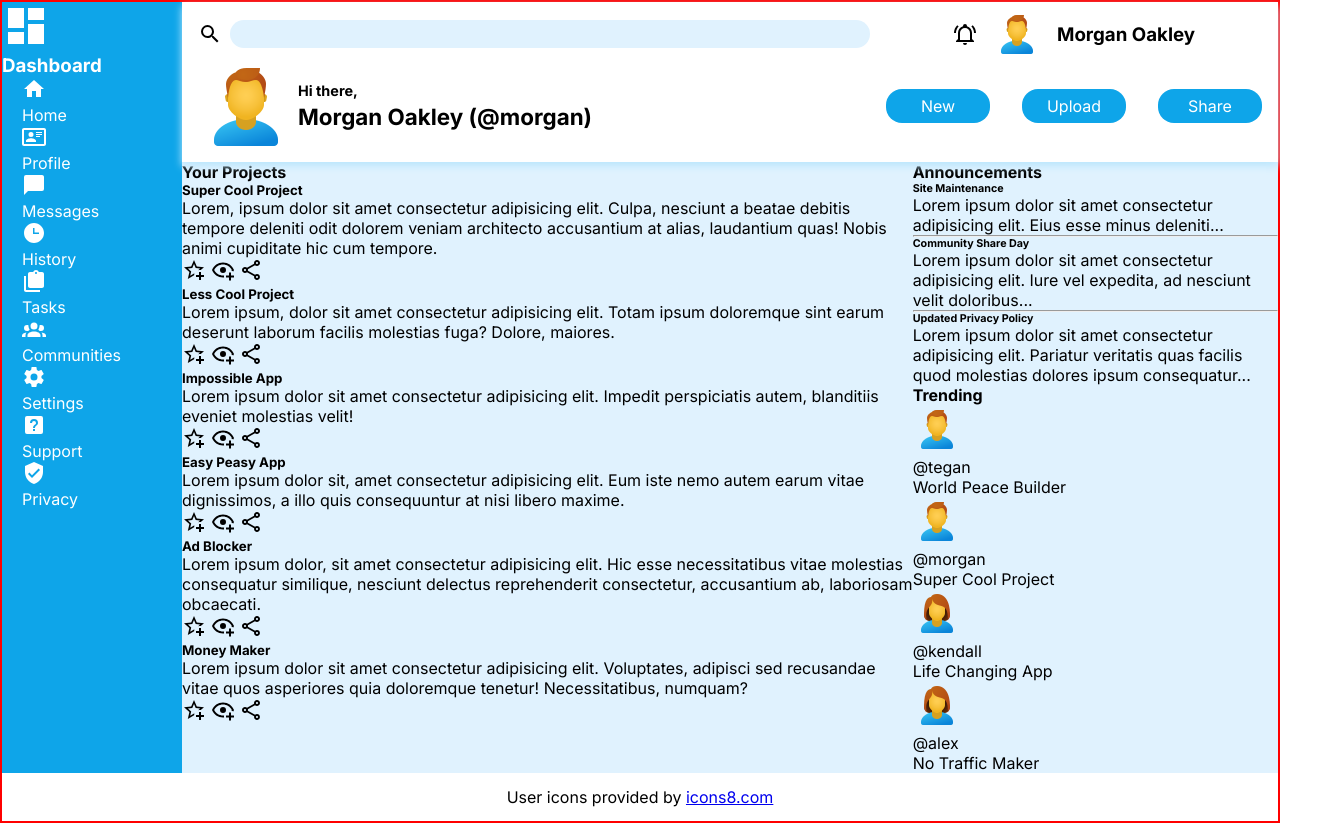
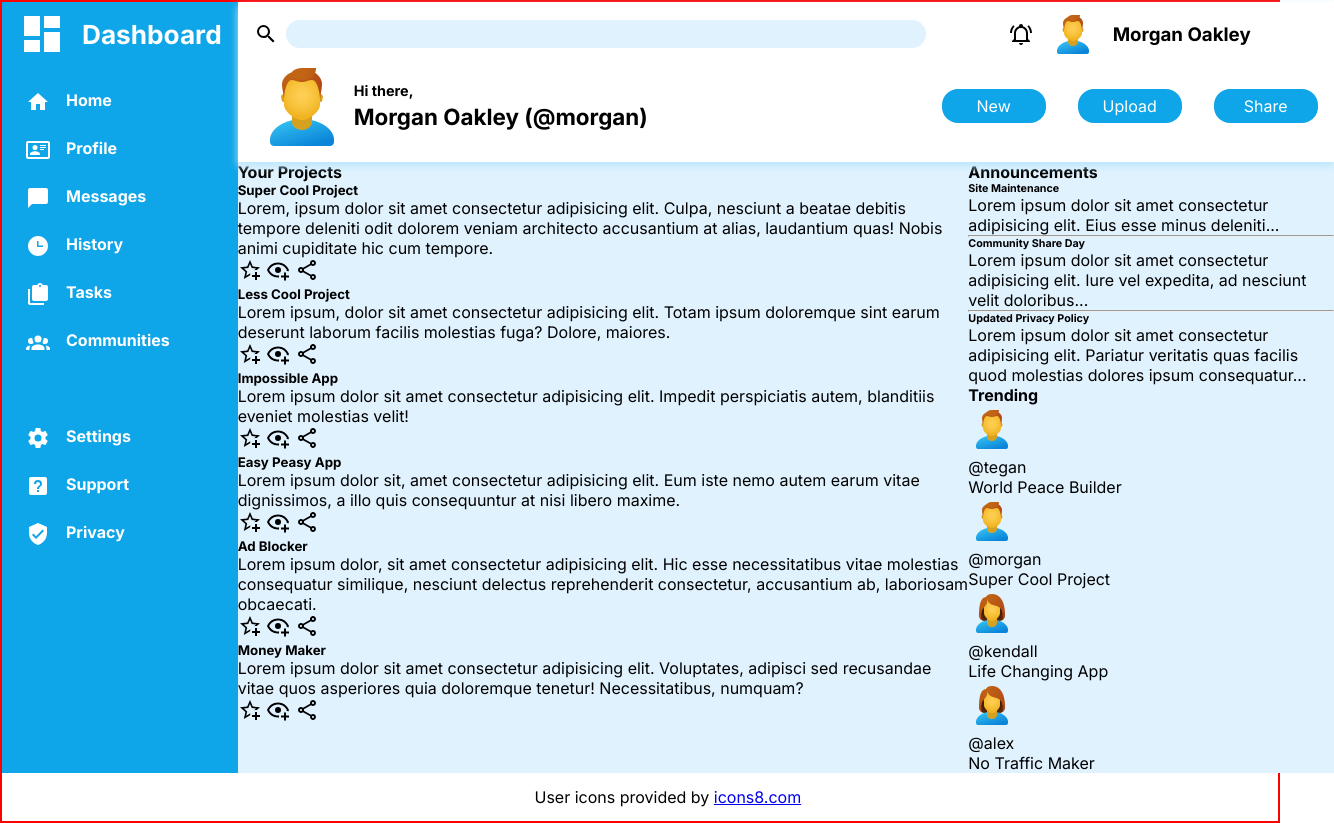
Before and after one commit to Ewest80/admin-dashboard, a plain HTML site: page index.html in a window 1280 px wide. Shown: the whole page, 1334 px wide, since content can reach past the window. Drawn offline with Linux system fonts and the light colour scheme.

Commit message:
Style Sidebar

```diff
--- a/css/styles.css
+++ b/css/styles.css
@@ -25,7 +25,7 @@ body {
 
 ul li {
   list-style: none;
-  margin-left: 20px;
+  /* margin-left: 20px; */
 }
 
 input,
@@ -146,12 +146,45 @@ button {
   color: var(--primary-light-clr);
 
   grid-area: 1 / 1 / -1 / 1;
+  display: flex;
+  flex-direction: column;
+  padding: 0.5rem 1rem;
+  /* border: 2px solid darkmagenta; */
+}
 
-  /* border: 2px solid darkmagenta; */
+.sidebar .logo {
+  display: flex;
+  align-items: center;
+  gap: 1rem;
+  font-size: 1.4rem;
 }
 
 .sidebar .logo img {
   height: 48px;
+}
+
+.sidebar .nav-links {
+  margin-top: 2rem;
+  margin-left: 0.5rem;
+}
+
+.nav-links ul li {
+  display: flex;
+  gap: 1rem;
+  height: 3rem;
+  font-weight: bold;
+  font-size: 1.2;
+}
+
+.nav-links ul li:nth-child(7) {
+  margin-top: 3rem;
+}
+
+.nav-links ul li:hover {
+  cursor: pointer;
+  text-decoration: underline;
+  text-underline-position: under;
+  text-decoration-thickness: 2px;
 }
 
 .container {
```
